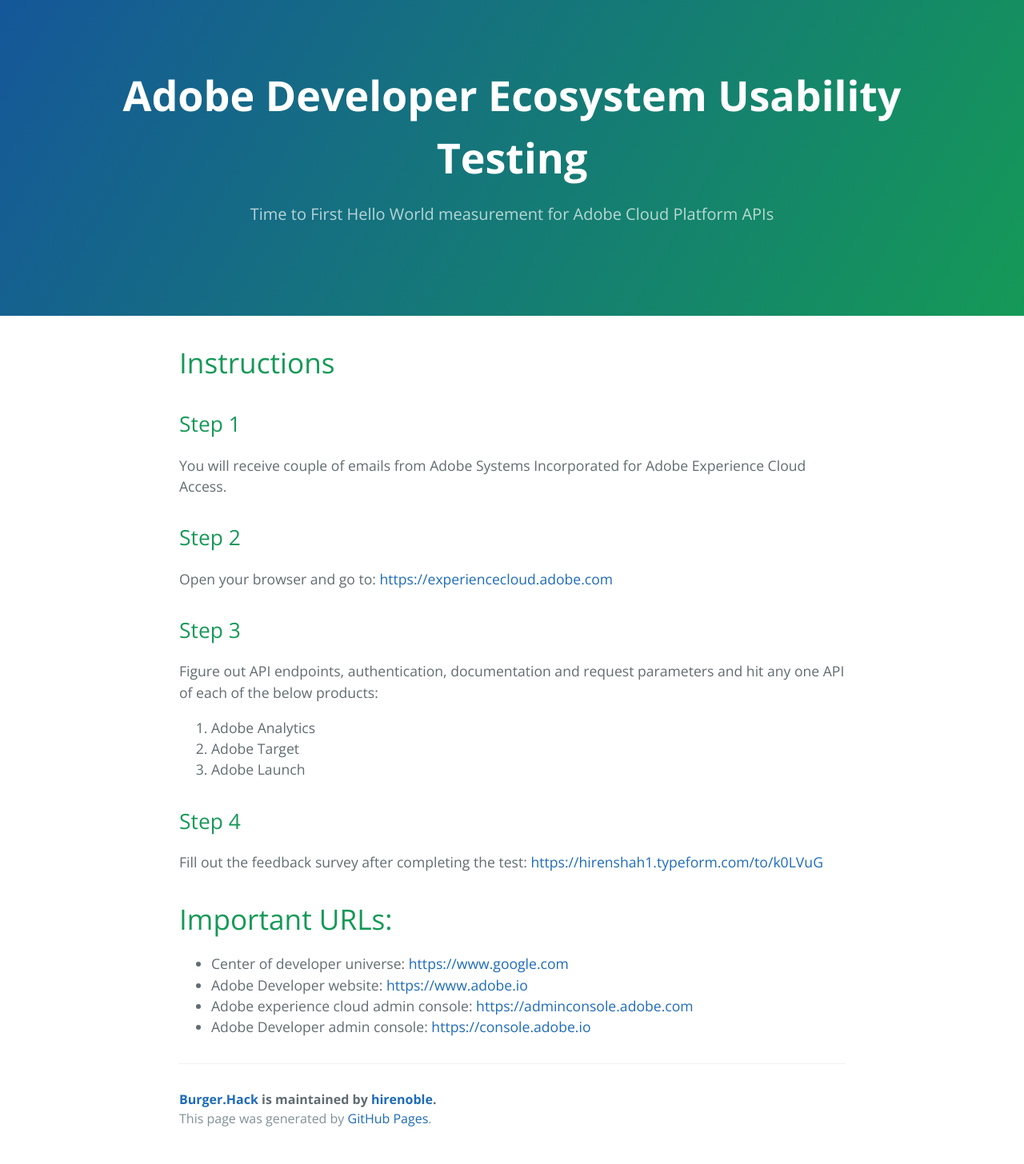
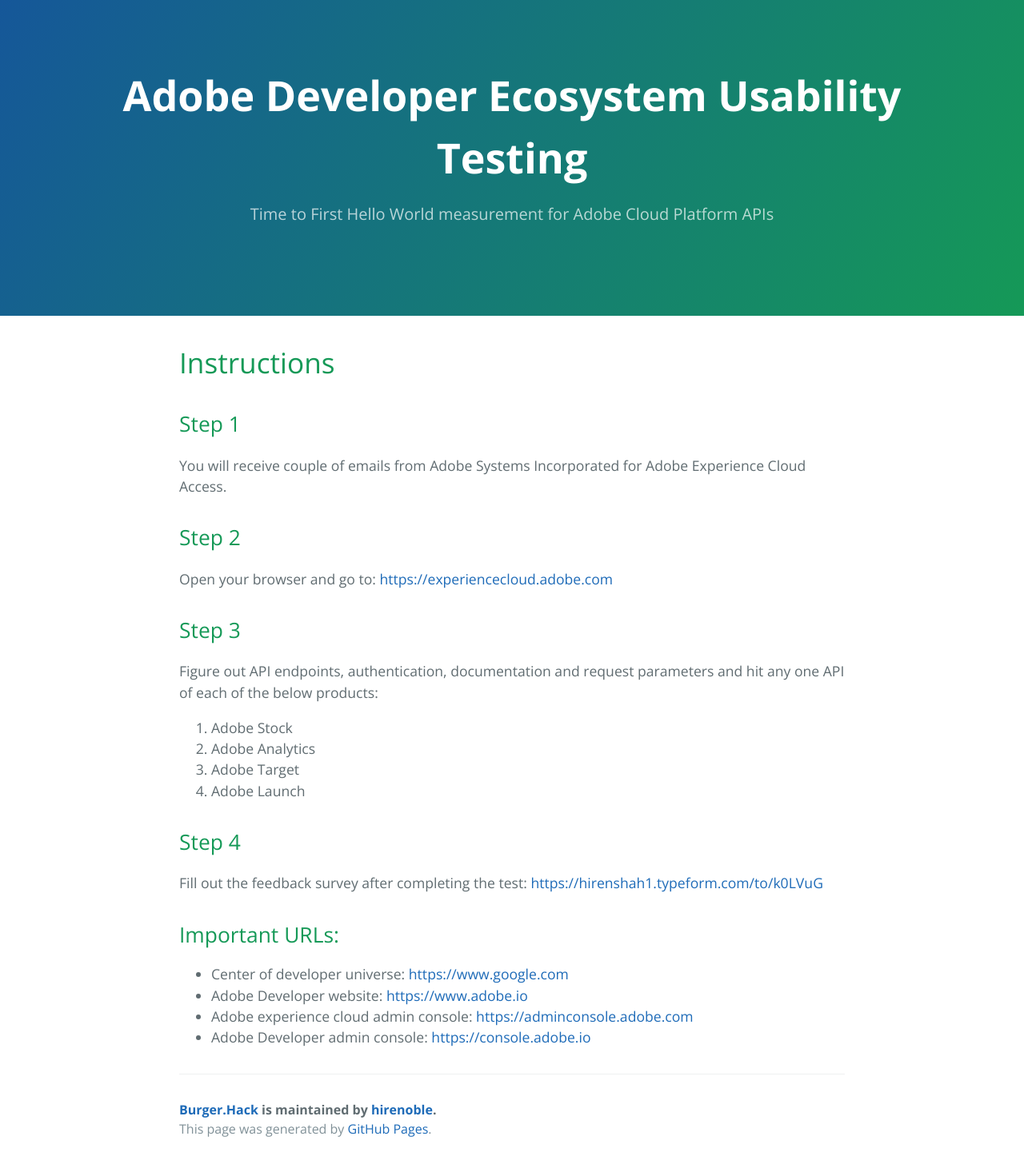
Before and after one commit to hirenoble/Burger.Hack, a Jekyll site: the page built from docs/index.md, in a window 1280 px wide. Shown: the whole page at 80% size. Built offline with Jekyll 4.4.1, drawn with Linux system fonts in a browser that asks for light colours; our own code applies the rules of GitHub Pages for plain Markdown files.

Commit message:
Update index.md

```diff
--- a/docs/index.md
+++ b/docs/index.md
@@ -11,14 +11,16 @@ Open your browser and go to: [https://experiencecloud.adobe.com](https://experie
 
 ## Step 3
 Figure out API endpoints, authentication, documentation and request parameters and hit any one API of each of the below products:
-1.  Adobe Analytics
-2.  Adobe Target
-3.  Adobe Launch
+1.  Adobe Stock
+2.  Adobe Analytics
+3.  Adobe Target
+4.  Adobe Launch
+
 
 ## Step 4
 Fill out the feedback survey after completing the test: [https://hirenshah1.typeform.com/to/k0LVuG](https://hirenshah1.typeform.com/to/k0LVuG)
 
-# Important URLs:
+## Important URLs:
 
 *   Center of developer universe: [https://www.google.com](https://www.google.com)
 *   Adobe Developer website: [https://www.adobe.io](https://www.adobe.io)
```
